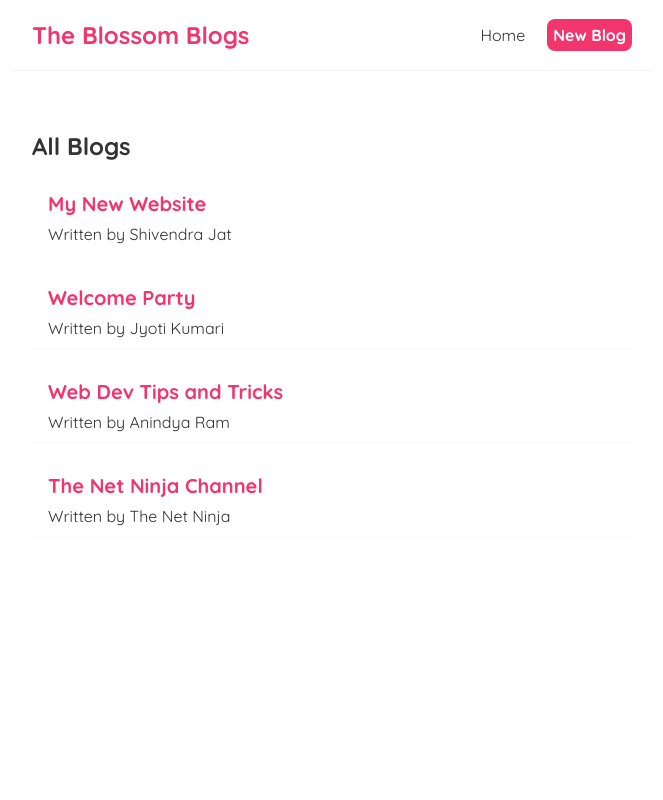
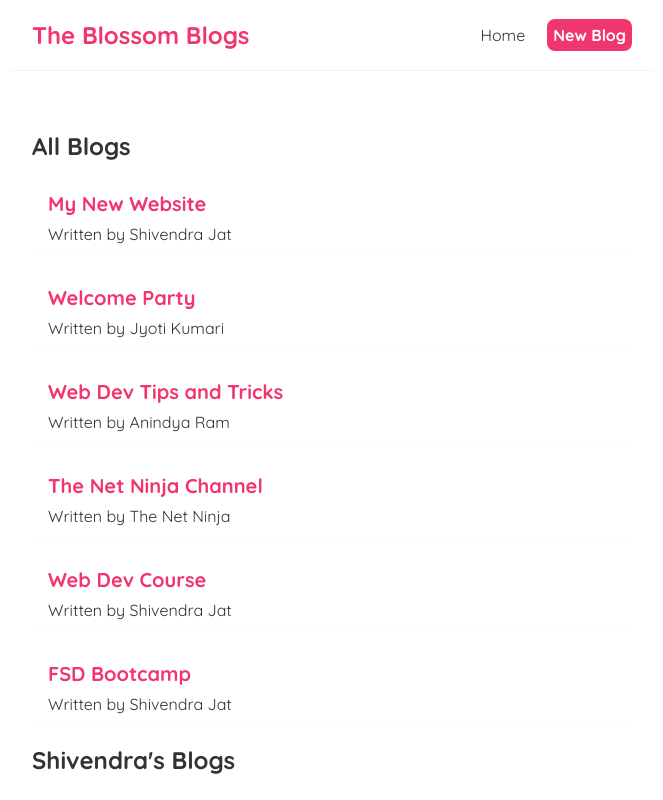
Before and after one commit to shivendra8004/HelloReact, a React (Create React App) app: page / in a window 1280 px wide. Shown: the top 800 px of the page, without its empty margins (308-971 px from the left). Built offline with nearby package versions, Linux system fonts and the light colour scheme.

Commit message:
Reusable components

```diff
--- a/src/components/Home.js
+++ b/src/components/Home.js
@@ -26,10 +26,23 @@ const Home = () => {
       author: "The Net Ninja",
       id: 4,
     },
+    {
+      title: "Web Dev Course",
+      body: " wqeuher qwotjdaf asfhp wet wqea hgdfdsk ew glaff hgel  ",
+      author: "Shivendra Jat",
+      id: 5,
+    },
+    {
+      title: "FSD Bootcamp",
+      body: " wqeuher qwotjdaf asfhp wet wqea hgdfdsk ew glaff hgel  ",
+      author: "Shivendra Jat",
+      id: 6,
+    },
   ]);
   return (
     <div className="home">
       <BlogList blogs={blogs} heading={"All Blogs"} />
+      <BlogList blogs={blogs} heading={"Shivendra's Blogs"} />
     </div>
   );
 };
```
